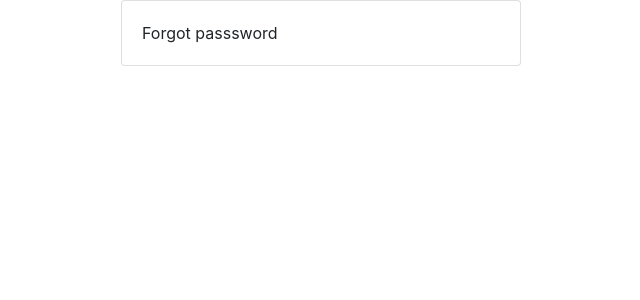
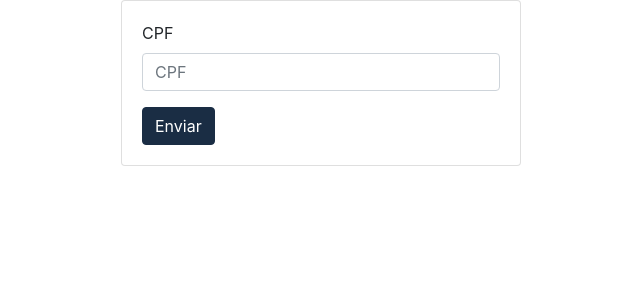
Before and after one commit to keys8410/frontend-sc, a React (Create React App) app: page /forgot in a window 1280 px wide. Shown: the top 300 px of the page, without its empty margins (319-959 px from the left). Built offline with nearby package versions, Linux system fonts and the light colour scheme.

Commit message:
Login, reset e forgot password com layouts montados

```diff
--- a/src/Components/Account/ForgotPassword.js
+++ b/src/Components/Account/ForgotPassword.js
@@ -1,7 +1,37 @@
 import React from 'react';
+import { Button } from 'react-bootstrap';
+import Form from 'react-bootstrap/Form';
+import cpfMask from '../Helpers/Masks';
 
 const ForgotPassword = () => {
-  return <div>Forgot passsword</div>;
+  const [cpf, setCpf] = React.useState('');
+
+  const handleSubmit = async (e) => {
+    e.preventDefault();
+
+    console.log(cpf);
+  };
+
+  return (
+    <Form onSubmit={handleSubmit}>
+      <Form.Group>
+        <Form.Label>CPF</Form.Label>
+        <Form.Control
+          type="text"
+          placeholder="CPF"
+          maxLength="24"
+          value={cpf}
+          onChange={({ target }) => setCpf(cpfMask(target.value))}
+        />
+      </Form.Group>
+
+      <Button variant="primary" type="submit">
+        Enviar
+      </Button>
+
+      {cpf}
+    </Form>
+  );
 };
 
 export default ForgotPassword;
--- a/src/Components/Account/Home.js
+++ b/src/Components/Account/Home.js
@@ -2,7 +2,7 @@ import React from 'react';
 import { Routes, Route } from 'react-router-dom';
 import ResetPassword from './ResetPassword';
 import ForgotPassword from './ForgotPassword';
-import LoginForm from './LoginForm';
+import Login from './Login';
 import { Card, Col, Container, Row } from 'react-bootstrap';
 
 const Home = () => {
@@ -12,11 +12,11 @@ const Home = () => {
         <Col></Col>
       </Row>
 
-      <Row className="justify-content-md-center">
-        <Col md="auto">
+      <Row className="justify-content-center">
+        <Col sm="auto" xs="auto">
           <Card body style={{ width: '25rem' }}>
             <Routes>
-              <Route path="/" element={<LoginForm />} />
+              <Route path="/" element={<Login />} />
               <Route path="/reset" element={<ResetPassword />} />
               <Route path="/forgot" element={<ForgotPassword />} />
             </Routes>
--- a/src/Components/Account/LoginForm.js
+++ b/src/Components/Account/Login.js
@@ -2,7 +2,7 @@ import React from 'react';
 import { Button } from 'react-bootstrap';
 import Form from 'react-bootstrap/Form';
 
-const LoginForm = () => {
+const Login = () => {
   const [login, setLogin] = React.useState('');
   const [pass, setPass] = React.useState('');
 
@@ -40,4 +40,4 @@ const LoginForm = () => {
   );
 };
 
-export default LoginForm;
+export default Login;
--- a/src/Components/Account/ResetPassword.js
+++ b/src/Components/Account/ResetPassword.js
@@ -1,7 +1,37 @@
 import React from 'react';
+import { Button } from 'react-bootstrap';
+import Form from 'react-bootstrap/Form';
+import cpfMask from '../Helpers/Masks';
 
 const ResetPassword = () => {
-  return <div>Reset passsword</div>;
+  const [cpf, setCpf] = React.useState('');
+
+  const handleSubmit = async (e) => {
+    e.preventDefault();
+
+    console.log(cpf);
+  };
+
+  return (
+    <Form onSubmit={handleSubmit}>
+      <Form.Group>
+        <Form.Label>CPF</Form.Label>
+        <Form.Control
+          type="text"
+          placeholder="CPF"
+          maxLength="24"
+          value={cpf}
+          onChange={({ target }) => setCpf(cpfMask(target.value))}
+        />
+      </Form.Group>
+
+      <Button variant="primary" type="submit">
+        Enviar
+      </Button>
+
+      {cpf}
+    </Form>
+  );
 };
 
 export default ResetPassword;
--- /dev/null
+++ b/src/Components/Helpers/Masks.js
@@ -0,0 +1,10 @@
+export const cpfMask = (value) => {
+  return value
+    .replace(/\D/g, '')
+    .replace(/(\d{3})(\d)/, '$1.$2')
+    .replace(/(\d{3})(\d)/, '$1.$2')
+    .replace(/(\d{3})(\d{1,2})/, '$1-$2')
+    .replace(/(-\d{2})\d+?$/, '$1');
+};
+
+export default cpfMask;
```
